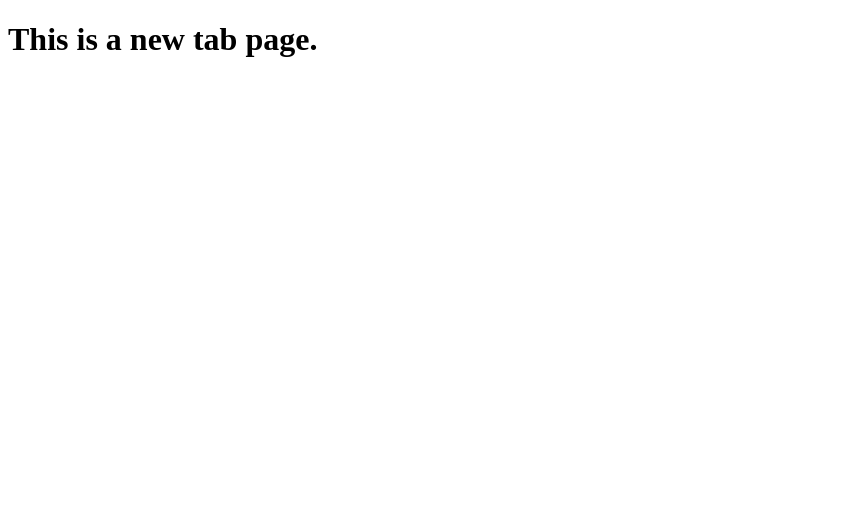
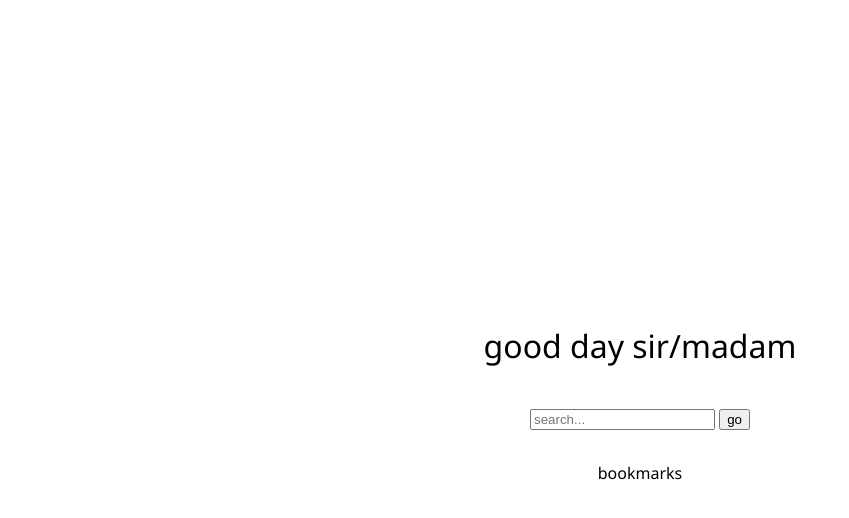
Before and after one commit to sphars/start, a website: page public/index.html in a window 1280 px wide. Shown: the whole page, without its empty margins (0-849 px from the left). Drawn offline with Linux system fonts and the light colour scheme.

Commit message:
Add basic layout and styles

```diff
--- a/public/index.html
+++ b/public/index.html
@@ -9,8 +9,24 @@
     <link rel="stylesheet" href="style.css">
 </head>
 <body>
-    <h1>This is a new tab page.</h1>
+    <div class="container">
 
+        <div class="row">
+            <div class="text-center greeting">good day sir/madam</div>
+        </div>
+
+        <div class="row">
+            <form class="text-center search">
+                <input type="text" placeholder="search..." name="q" id="searchTerm">
+                <button id="searchBtn">go</button>
+            </form>
+        </div>
+
+        <div class="row">
+            <div class="text-center bookmarks">bookmarks</div>
+        </div>
+
+    </div>
     <script src="script.js"></script>
 </body>
 </html>
--- a/public/script.js
+++ b/public/script.js
@@ -0,0 +1,7 @@
+const searchBtn = document.getElementById('searchBtn');
+
+searchBtn.addEventListener('click', function(e){
+    let query = document.getElementById('searchTerm');
+    console.log(query.value);
+    e.preventDefault();
+})
--- a/public/style.css
+++ b/public/style.css
@@ -0,0 +1,53 @@
+/* Variables */
+:root{
+    --font-family: 'Segoe UI', Arial, sans-serif;
+}
+
+/* Reset some styles */
+html{
+    box-sizing: border-box;
+    font-size: 100%;
+}
+
+*, *:before, *:after{
+    box-sizing: inherit;
+}
+
+html, body{
+    height: 100%;
+    width: 100%;
+    margin: 0;
+}
+
+/* Layout */
+body{
+    font-family: var(--font-family);
+}
+
+.container{
+    height: 100%;
+    display: flex;
+    flex-direction: column;
+    justify-content: center;
+}
+
+.row{
+    margin: 1rem;
+}
+
+/* Helpers */
+.text-center{
+    text-align: center;
+}
+
+/* Content */
+.greeting{
+    font-size: 2rem;
+    margin: .5rem 0;
+}
+
+/* Dark Mode */
+@media (prefers-color-scheme: dark){
+    :root{
+    }
+}
```
